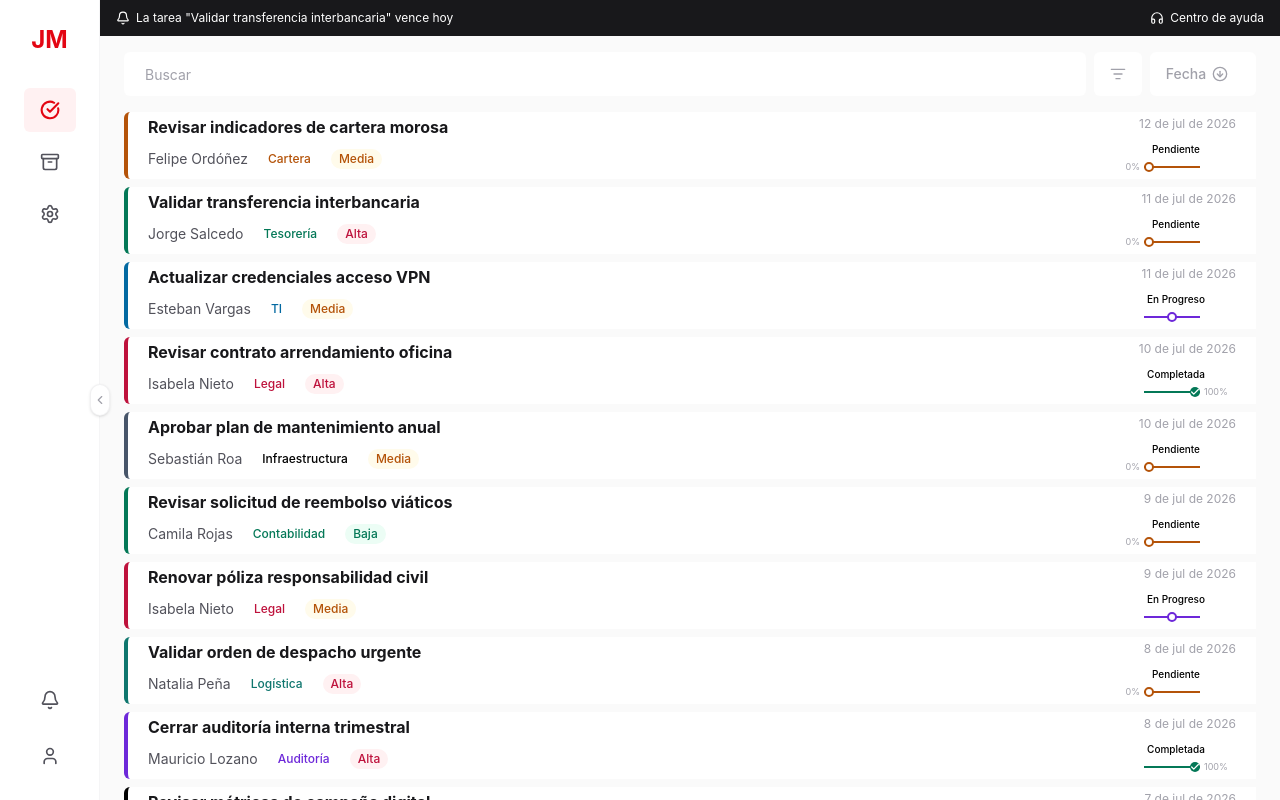
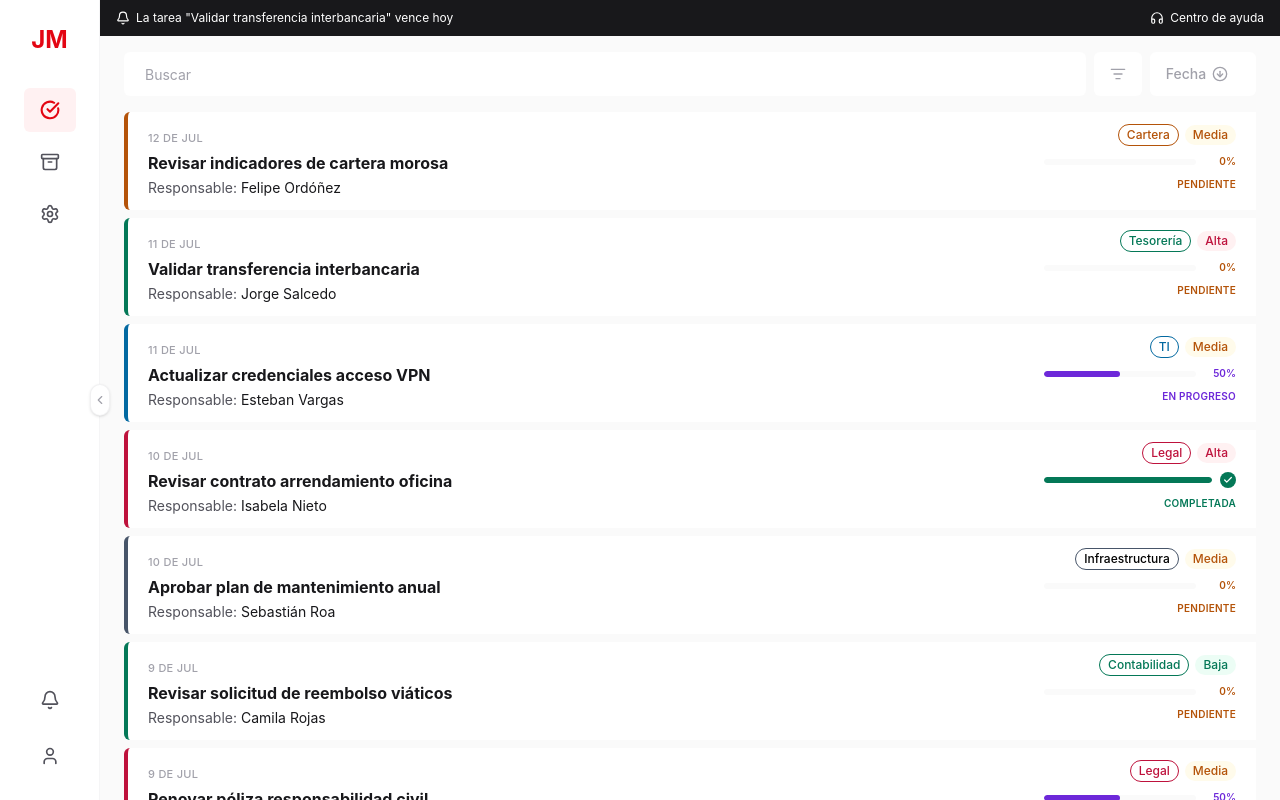
Before and after one commit to SrFlesky/bandeja-tareas, a React (Vite) app: page / in a window 1280 px wide. Built offline with nearby package versions, Linux system fonts and the light colour scheme.

Commit message:
refactor(TaskCard): changed colors, positions of the badges (now on top right), modernized the progress bar, new formatDate

```diff
--- a/src/features/tasks/components/TaskCard/TaskCard.jsx
+++ b/src/features/tasks/components/TaskCard/TaskCard.jsx
@@ -1,19 +1,21 @@
+import { Check } from "lucide-react";
 import { cn } from "../../../../shared/utils/cn";
-import formatDate from "../../utils/formatDate";
+import { formatRelativeDate } from "../../utils/formatRelativeDate";
 import {
   priorityColors,
   defaultPriorityColor,
 } from "../../config/priorityColors";
-import {
-  statusColors,
-  defaultStatusColor,
-  statusPosition,
-} from "../../config/statusColors";
+import { statusColors, defaultStatusColor } from "../../config/statusColors";
 import { processColors, defaultProcessColor } from "../../config/processColors";
 import { PROCESS_KEY_BY_LABEL } from "../../../../constants/taskProcess";
 import { STATUS_KEY_BY_LABEL } from "../../../../constants/taskStatus";
 import { PRIORITY_KEY_BY_LABEL } from "../../../../constants/taskPriority";
-import { Check } from "lucide-react";
+
+const statusProgress = {
+  PENDING: 0,
+  PROGRESS: 50,
+  FINISHED: 100,
+};
 
 function TaskCard({ task, onClick, onEdit }) {
   const processKey = PROCESS_KEY_BY_LABEL[task.process];
@@ -21,8 +23,8 @@ function TaskCard({ task, onClick, onEdit }) {
 
   const statusKey = STATUS_KEY_BY_LABEL[task.status];
   const statusColor = statusColors[statusKey] || defaultStatusColor;
+  const progress = statusProgress[statusKey] ?? 0;
   const isCompleted = statusKey === "FINISHED";
-  const isInProgress = statusKey === "PROGRESS";
 
   const priorityKey = PRIORITY_KEY_BY_LABEL[task.priority];
   const priorityColor = priorityColors[priorityKey] || defaultPriorityColor;
@@ -31,14 +33,20 @@ function TaskCard({ task, onClick, onEdit }) {
     <div
       onClick={onClick}
       className={cn(
-        "bg-white rounded-l-md border-l-4 pl-5 pr-5 pt-1 pb-1 cursor-pointer",
+        "bg-white rounded-l-md border-ink-muted border-l-4 px-5 py-3 cursor-pointer",
         "hover:bg-page-bg transition-colors",
         processColor.bar
       )}
     >
-      <div className="flex items-start justify-between mb-1">
+      <div className="flex flex-col md:flex-row md:items-start md:justify-between gap-2 md:gap-4">
+        {/* Contenido principal */}
+        <div className="flex-1 min-w-0">
+          <span className="text-[11px] font-medium text-ink-muted uppercase tracking-wide">
+            {formatRelativeDate(task.createdAt)}
+          </span>
+
           <h3
-          className="text-base font-bold text-ink-primary leading-snug hover:text-brand cursor-pointer"
+            className="text-base font-bold text-ink-primary leading-snug hover:text-brand cursor-pointer mt-1 mb-1"
             onClick={(e) => {
               e.stopPropagation();
               onEdit(task.id);
@@ -46,20 +54,21 @@ function TaskCard({ task, onClick, onEdit }) {
           >
             {task.title}
           </h3>
-        <span className="text-xs text-ink-muted whitespace-nowrap ml-3">
-          {formatDate(task.createdAt)}
-        </span>
+
+          <p className="text-sm text-ink-secondary">
+            Responsable:{" "}
+            <span className="text-ink-primary">{task.assignedTo}</span>
+          </p>
         </div>
 
-      <div className="flex items-center flex-wrap gap-3">
-        <p className="text-sm text-ink-secondary whitespace-nowrap">
-          {task.assignedTo}
-        </p>
-
+        {/* Meta: badges + progreso */}
+        <div className="flex flex-col gap-2 md:w-48 shrink-0">
+          <div className="flex items-center gap-1.5 md:justify-end">
             <span
               className={cn(
-            "hidden md:inline-block text-xs font-medium px-2 py-0.5 rounded-pill",
-            processColor.text
+                "hidden md:inline-flex items-center text-xs font-medium px-2 py-0.5 rounded-pill border",
+                processColor.text,
+                processColor.bar
               )}
             >
               {task.process}
@@ -73,57 +82,48 @@ function TaskCard({ task, onClick, onEdit }) {
             >
               {task.priority}
             </span>
+          </div>
 
-        <div className="flex flex-col items-center ml-auto">
-          <span
-            className={cn("text-[10px] font-medium mb-0.5", statusColor.text)}
+          <div className="flex items-center gap-2">
+            <div className="flex-1 h-1.5 bg-page-bg rounded-full overflow-hidden">
+              <div
+                className={cn(
+                  "h-full rounded-full transition-all duration-500",
+                  statusColor.line
+                )}
+                style={{ width: `${progress}%` }}
+              />
+            </div>
+
+            {isCompleted ? (
+              <div
+                className={cn(
+                  "w-4 h-4 rounded-full flex items-center justify-center shrink-0",
+                  statusColor.dot
+                )}
               >
-            {task.status}
-          </span>
-
-          <div className="flex items-center gap-1">
+                <Check className="w-2.5 h-2.5 text-white" strokeWidth={3} />
+              </div>
+            ) : (
               <span
                 className={cn(
-                "text-[9px] w-6 text-right",
-                isInProgress || isCompleted
-                  ? "text-transparent"
-                  : "text-ink-muted"
+                  "text-[10px] font-semibold w-8 text-right shrink-0",
+                  statusColor.text
                 )}
               >
-              0%
+                {progress}%
               </span>
-
-            <div className="relative w-14 h-4">
-              <div
-                className={cn(
-                  "absolute top-1/2 left-0 right-0 h-0.5 -translate-y-1/2",
-                  statusColor.line
             )}
-              />
-              <div
-                className={cn(
-                  "absolute top-1/2 -translate-y-1/2 rounded-full flex items-center justify-center",
-                  statusPosition[statusKey],
-                  isCompleted
-                    ? cn("w-2.5 h-2.5", statusColor.dot)
-                    : cn("w-2.5 h-2.5 border-2 bg-white", statusColor.border)
-                )}
-              >
-                {isCompleted && (
-                  <Check className="w-1.7 h-1.7 text-white" strokeWidth={3} />
-                )}
-              </div>
           </div>
 
           <span
             className={cn(
-                "text-[9px] w-8",
-                !isCompleted ? "text-transparent" : "text-ink-muted"
+              "text-[10px] font-semibold uppercase tracking-wide text-right",
+              statusColor.text
             )}
           >
-              100%
+            {task.status}
           </span>
-          </div>
         </div>
       </div>
     </div>
--- a/src/features/tasks/config/priorityColors.js
+++ b/src/features/tasks/config/priorityColors.js
@@ -1,9 +1,10 @@
 export const priorityColors = {
-  HIGH: { badge: "bg-tag-red-bg", text: "text-priority-high"},
-  MID: { badge: "bg-tag-amber-bg", text: "text-priority-mid"},
-  LOW: { badge: "bg-tag-green-bg", text: "text-priority-low"},
+  HIGH: { badge: "bg-tag-red-bg", text: "text-priority-high" },
+  MID: { badge: "bg-tag-amber-bg", text: "text-priority-mid" },
+  LOW: { badge: "bg-tag-green-bg", text: "text-priority-low" },
 };
 
 export const defaultPriorityColor = {
-  text: "text-gray-900"
-}
+  badge: "bg-page-bg",
+  text: "text-ink-muted",
+};
--- a/src/features/tasks/config/statusColors.js
+++ b/src/features/tasks/config/statusColors.js
@@ -1,13 +1,12 @@
 export const statusColors = {
-  PENDING: { dot: 'bg-status-pending', line: 'bg-status-pending', border: 'border-status-pending' },
-  PROGRESS: { dot: 'bg-tag-purple', line: 'bg-tag-purple', border: 'border-tag-purple' },
-  FINISHED: { dot: 'bg-status-finished', line: 'bg-status-finished', border: 'border-status-finished' },
+  PENDING: { dot: 'bg-status-pending', line: 'bg-status-pending', border: 'border-status-pending', text: 'text-status-pending' },
+  PROGRESS: { dot: 'bg-tag-purple', line: 'bg-tag-purple', border: 'border-tag-purple', text: 'text-tag-purple' },
+  FINISHED: { dot: 'bg-status-finished', line: 'bg-status-finished', border: 'border-status-finished', text: 'text-status-finished' },
 };
 
-export const defaultStatusColor = { dot: 'bg-ink-muted', line: 'bg-ink-muted', border: 'border-ink-muted' };
-
-export const statusPosition = {
-  PENDING: 'left-0',
-  PROGRESS: 'left-1/2 -translate-x-1/2',
-  FINISHED: 'right-0',
+export const defaultStatusColor = {
+  dot: 'bg-ink-muted',
+  line: 'bg-ink-muted',
+  border: 'border-ink-muted',
+  text: 'text-ink-muted',
 };
```
Lines whose indentation alone changed are shown as unchanged.
